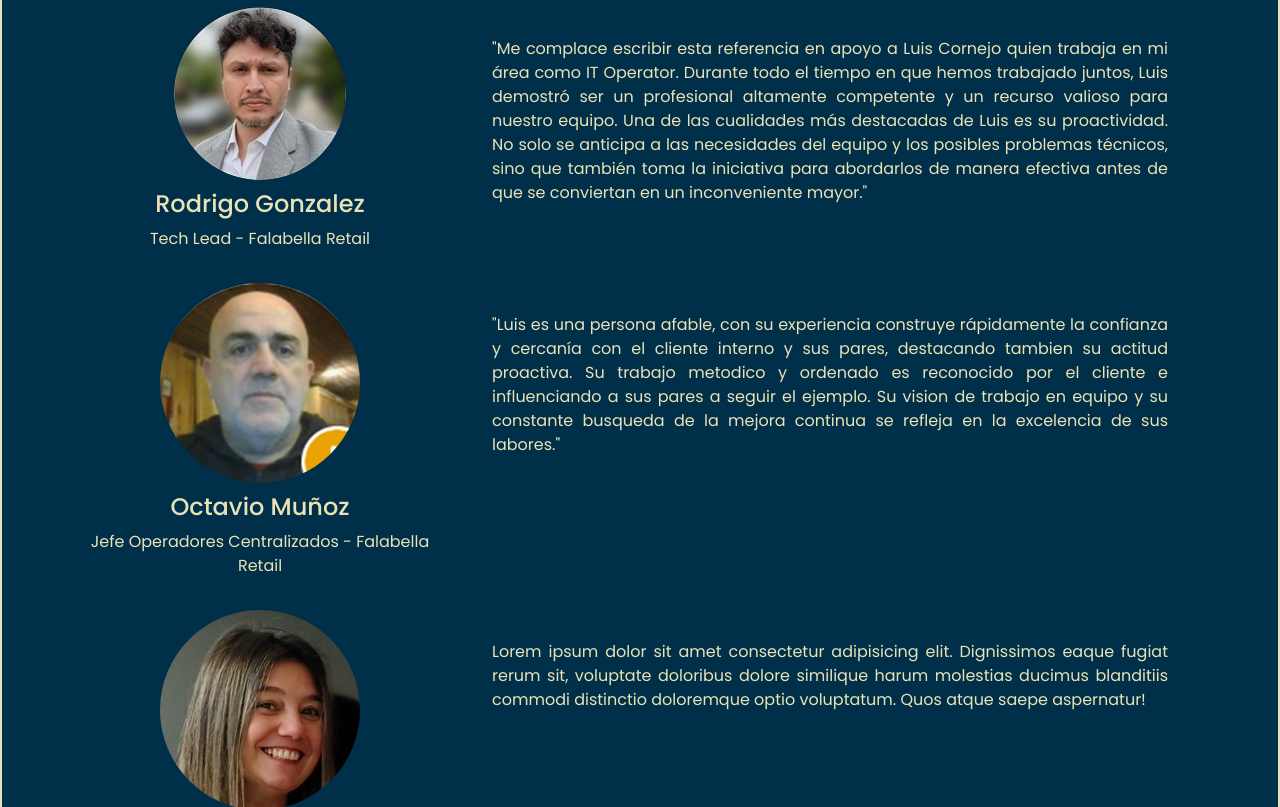
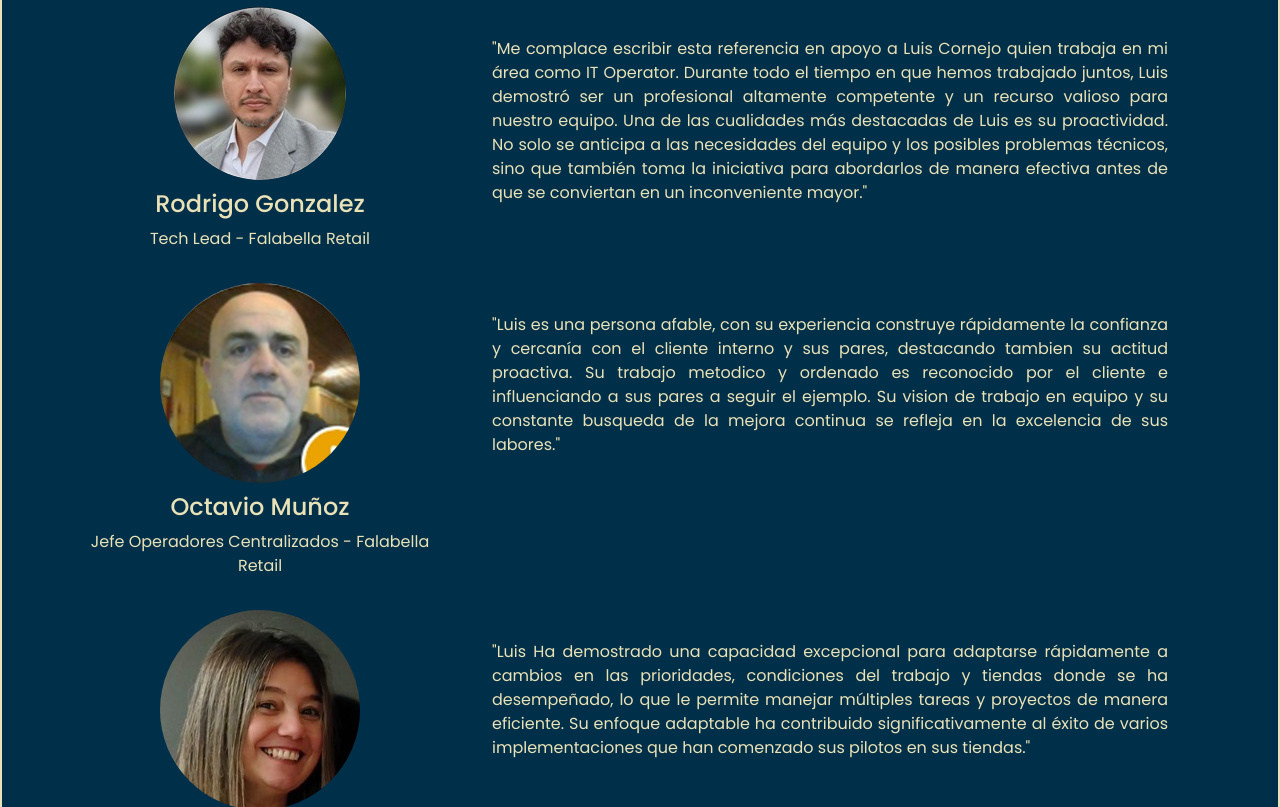
Before and after one commit to Je4n22/luisc, a plain HTML site: page referencias.html in a window 1280 px wide. Shown: the part 155-962 px from the top of the page. Drawn offline with nearby package versions, Linux system fonts and the light colour scheme.

Commit message:
actualizacion- referencias.html

```diff
--- a/referencias.html
+++ b/referencias.html
@@ -75,7 +75,7 @@
                 <p class="cargo">Gerente Ventas - Falabella Retail</p>
               </div>
               <div class="col-lg-8">
-                <blockquote>Lorem ipsum dolor sit amet consectetur adipisicing elit. Dignissimos eaque fugiat rerum sit, voluptate doloribus dolore similique harum molestias ducimus blanditiis commodi distinctio doloremque optio voluptatum. Quos atque saepe aspernatur!</blockquote>
+                <blockquote>"Luis Ha demostrado una capacidad excepcional para adaptarse rápidamente a cambios en las prioridades, condiciones del trabajo y tiendas donde se ha desempeñado, lo que le permite manejar múltiples tareas y proyectos de manera eficiente. Su enfoque adaptable ha contribuido significativamente al éxito de varios implementaciones que han comenzado sus pilotos en sus tiendas."</blockquote>
               </div>
             </div>
           </div>
```
